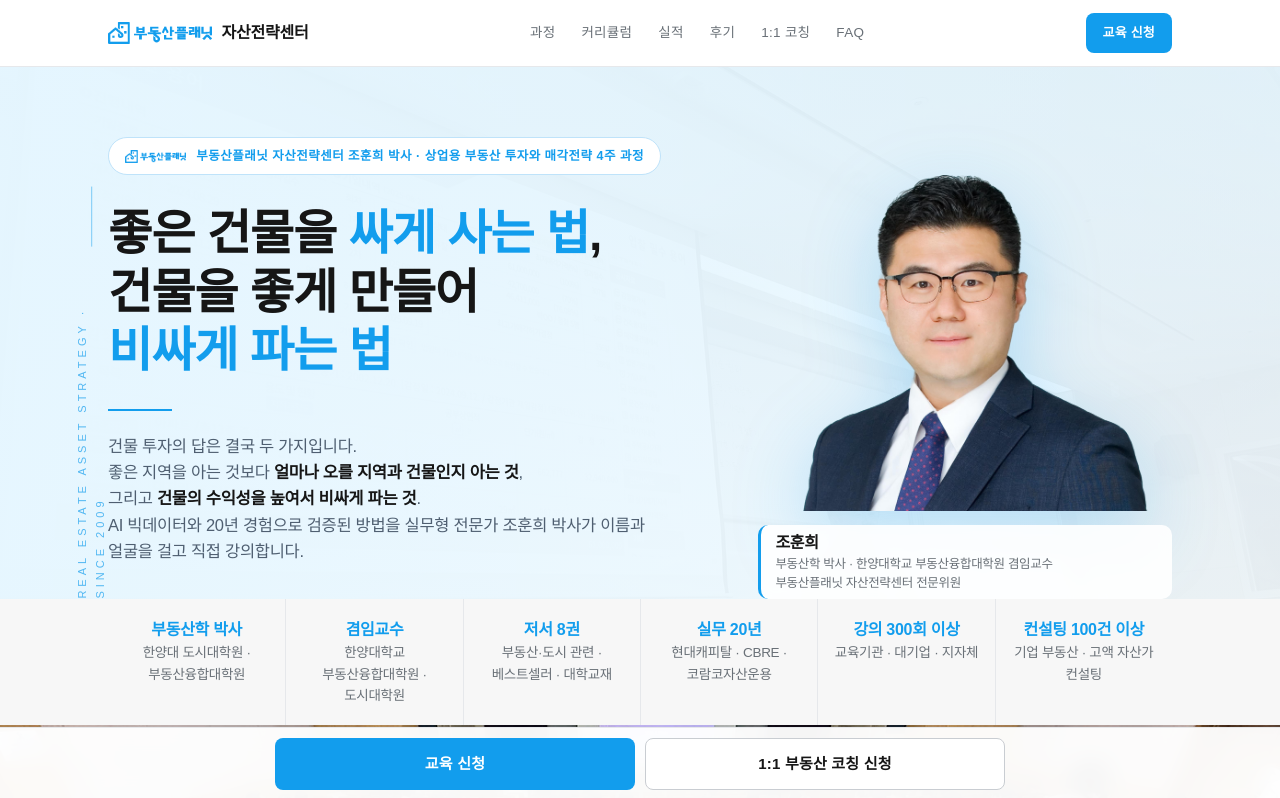
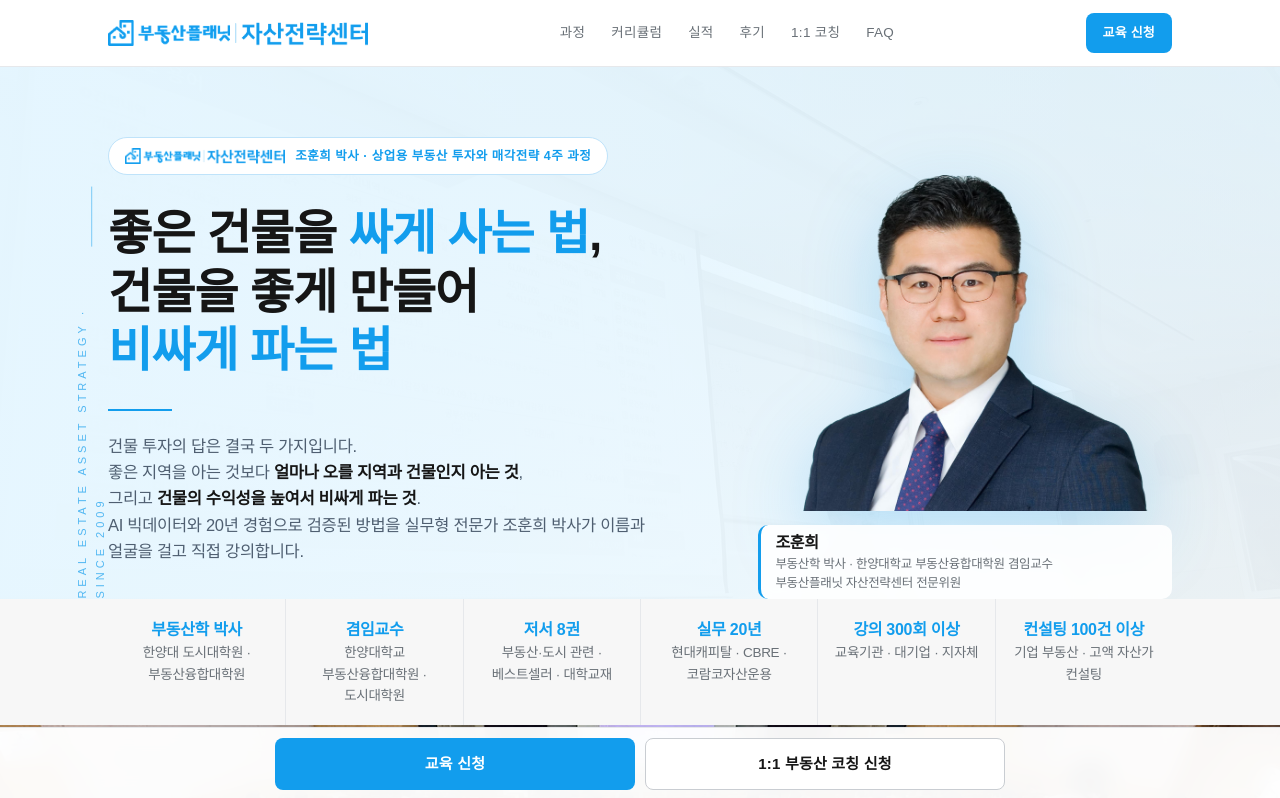
Before and after one commit to hoonheeland/coaching, a plain HTML site: page index.html in a window 1280 px wide. Shown: the top 798 px of the page. Drawn offline with Linux system fonts and the light colour scheme; a web font is replaced by a local one.

Commit message:
랜딩 v3.2: 자산전략센터 워드마크 락업
Co-Authored-By: Claude Fable 5.1 <noreply@anthropic.com>

```diff
--- a/index.html
+++ b/index.html
@@ -589,12 +589,13 @@ section.sec::before{display:none}
 .dm img{border-radius:18px!important}
 footer{background:#F7F7F7;padding-top:28px}
 .bar .btn{border-radius:8px}
+@media(max-width:900px){.brand img{height:22px!important}.hero .kicker img{height:13px!important}}
 </style>
 </head>
 <body>
 
 <header class="top"><div class="wrap">
- <a class="brand" href="#top"><img src="assets/planet_logo.png" alt="부동산플래닛"><span class="x">자산전략센터</span></a>
+ <a class="brand" href="#top"><img src="assets/center_lockup.png" alt="부동산플래닛 자산전략센터" style="height:26px"></a>
  <nav class="menu"><a href="#course">과정</a><a href="#curriculum">커리큘럼</a><a href="#cases">실적</a><a href="#reviews">후기</a><a href="#coaching">1:1 코칭</a><a href="#faq">FAQ</a></nav>
  <a class="btn gold sm" href="#apply">교육 신청</a>
 </div></header>
@@ -602,7 +603,7 @@ footer{background:#F7F7F7;padding-top:28px}
 <section class="hero" id="top"><div class="bg"><img src="assets/lecture9/hero_bg.jpg" alt=""></div><div class="wrap">
  <div class="side">REAL ESTATE ASSET STRATEGY · SINCE 2009</div>
  <div>
-  <div class="kicker"><img src="assets/planet_logo.png" alt="부동산플래닛">부동산플래닛 자산전략센터 조훈희 박사 · 상업용 부동산 투자와 매각전략 4주 과정</div>
+  <div class="kicker"><img src="assets/center_lockup.png" alt="부동산플래닛 자산전략센터" style="height:16px">조훈희 박사 · 상업용 부동산 투자와 매각전략 4주 과정</div>
   <h1><span style="white-space:nowrap">좋은 건물을 <em>싸게 사는 법</em>,</span><br><span style="white-space:nowrap">건물을 좋게 만들어</span> <em style="white-space:nowrap">비싸게 파는 법</em></h1>
   <div class="rule"></div>
   <p class="sub">건물 투자의 답은 결국 두 가지입니다.<br>좋은 지역을 아는 것보다 <b>얼마나 오를 지역과 건물인지 아는 것</b>,<br>그리고 <b>건물의 수익성을 높여서 비싸게 파는 것</b>.<br>AI 빅데이터와 20년 경험으로 검증된 방법을 실무형 전문가 조훈희 박사가 이름과 얼굴을 걸고 직접 강의합니다.</p>
```
Also changed, not shown: assets/center_lockup.png (added), assets/og.jpg.
